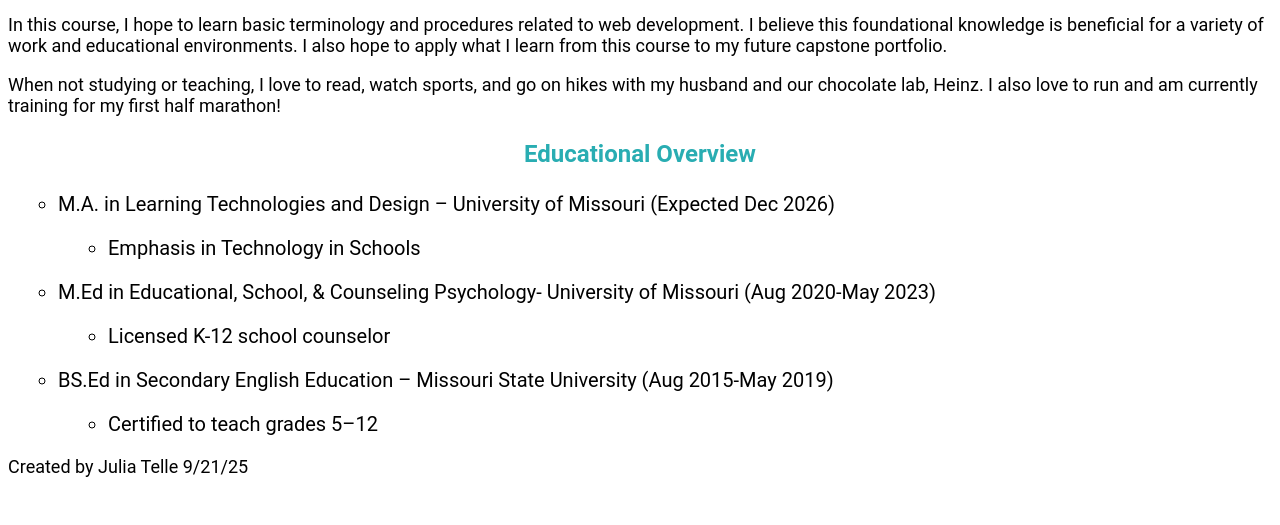
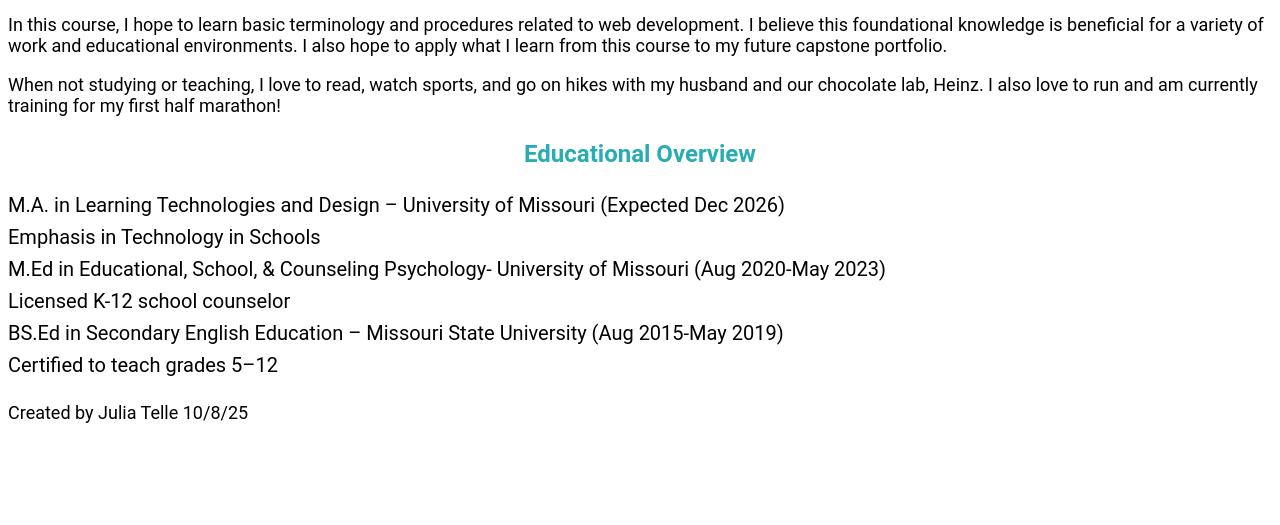
Before and after one commit to juliatelle/juliatelle.github.io, a PHP site: page /about.html in a window 1280 px wide. Shown: the part 275-800 px from the top of the page. Run offline with PHP 8.4, Linux system fonts and the light colour scheme.

Commit message:
Add files via upload

```diff
--- a/webdevelopment/about.html
+++ b/webdevelopment/about.html
@@ -55,7 +55,7 @@
     </ul>
 
 <footer>
-    <p> Created by Julia Telle 9/21/25</p>
+    <p> Created by Julia Telle 10/8/25</p>
 </footer>
 
 </body>
--- a/webdevelopment/style.css
+++ b/webdevelopment/style.css
@@ -59,10 +59,11 @@ ul {
   text-align: left;
   font-family: Roboto, sans-serif;
   list-style-type: circle;
-  margin: 20px;
-  padding-left: 30px;
   color: #000;
   font-size: 25px;
+  padding-left: 0;
+  margin-left: 0;
+  list-style-position: outside;
 }
 
 
```
